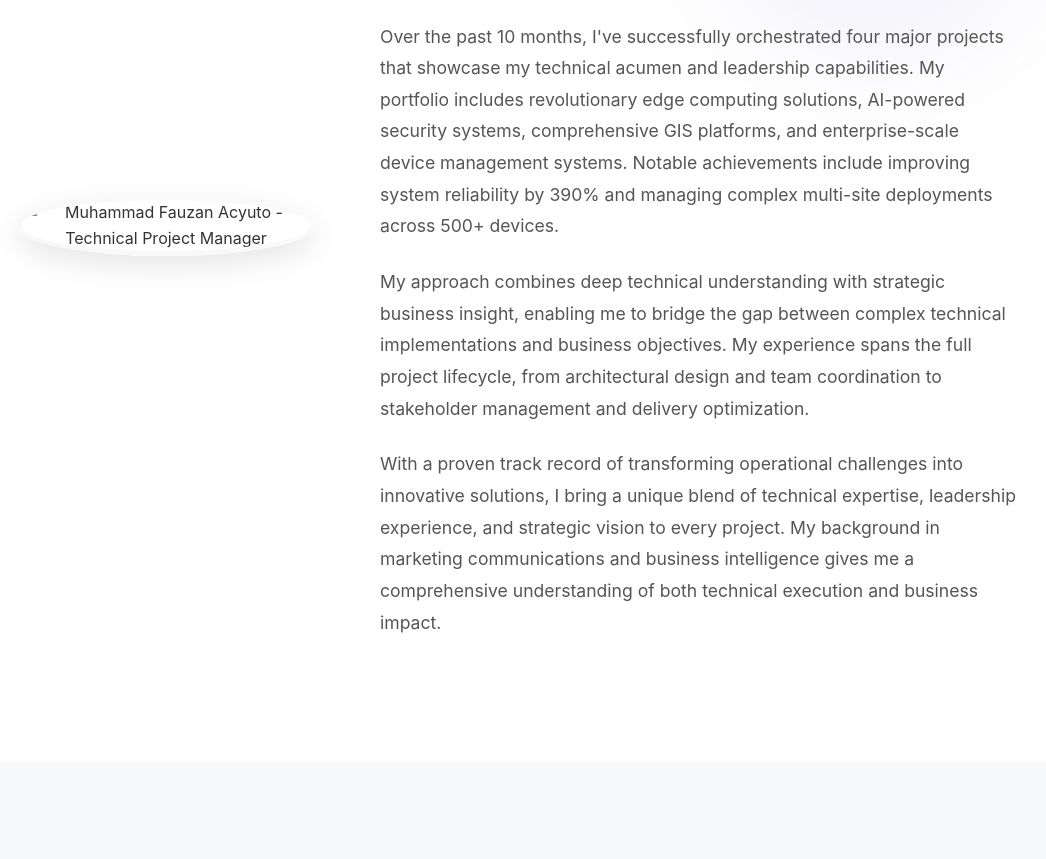
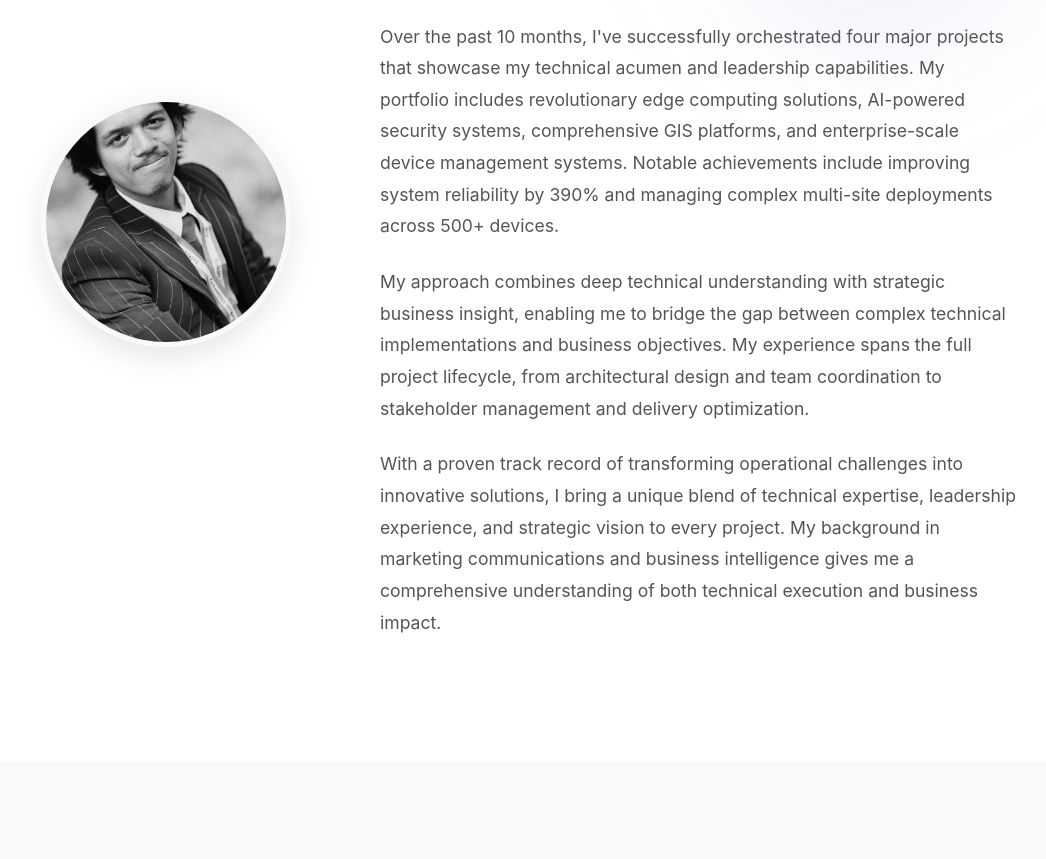
Before and after one commit to FauzanAcyuto/FauzanAcyuto.github.io, a plain HTML site: page index.html in a window 1280 px wide. Shown: the part 1283-2142 px from the top of the page, without its empty margins (124-1170 px from the left). Drawn offline with Linux system fonts and the light colour scheme.

Commit message:
modified:   index.html

```diff
--- a/index.html
+++ b/index.html
@@ -89,7 +89,7 @@
             </div>
             <div class="about-content">
                 <div class="about-image">
-                    <img src="headshot.jpg" alt="Muhammad Fauzan Acyuto - Technical Project Manager" class="headshot">
+                    <img src="headshot.jpeg" alt="Muhammad Fauzan Acyuto - Technical Project Manager" class="headshot">
                 </div>
                 <div class="about-text">
                     <p class="about-intro">
```
